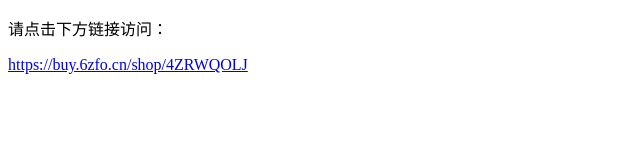
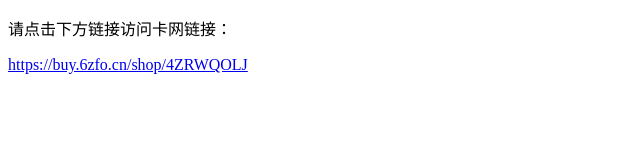
Before and after one commit to 1077801989/-, a plain HTML site: page index.html in a window 1280 px wide. Shown: the full height of the page, 0-640 px from the left. Drawn offline with Linux system fonts and the light colour scheme.

Commit message:
Update index.html

```diff
--- a/index.html
+++ b/index.html
@@ -1,7 +1,7 @@
 <!DOCTYPE html>
 <html>
 <body>
-  <p>请点击下方链接访问：</p>
+  <p>请点击下方链接访问卡网链接：</p>
   <a href="https://buy.6zfo.cn/shop/4ZRWQOLJ" target="_blank">https://buy.6zfo.cn/shop/4ZRWQOLJ</a>
 </body>
 </html>
```
